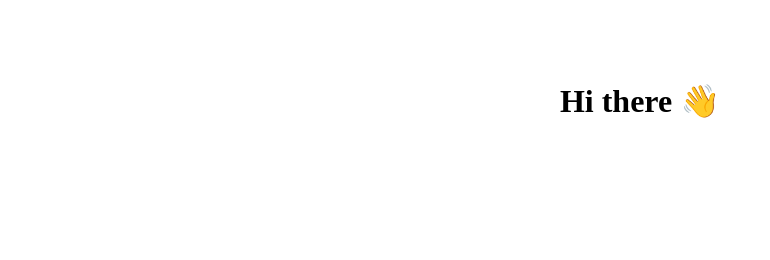
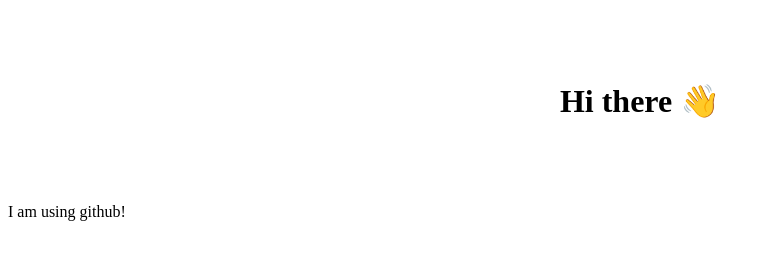
Before and after one commit to ahmad-helal/ahmad-helal.github.io, a plain HTML site: page index.html in a window 1280 px wide. Shown: the whole page, without its empty margins (0-770 px from the left). Drawn offline with Linux system fonts and the light colour scheme.

Commit message:
Update index.html

```diff
--- a/index.html
+++ b/index.html
@@ -11,5 +11,6 @@
   </head>
   <body>
     <h1>Hi there 👋</h1>
+    <p>I am using github!</p>
   </body>
 </html>
```
